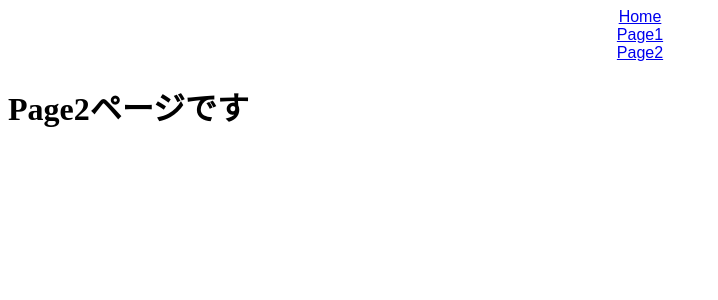
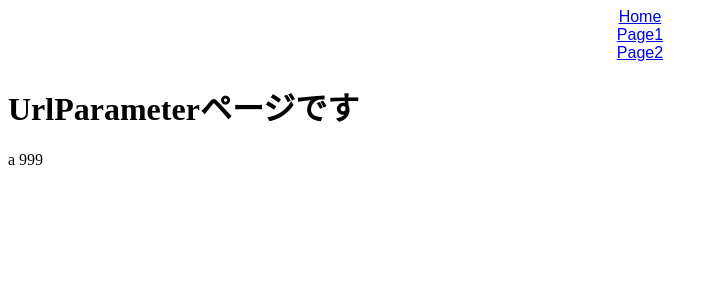
Before and after one commit to zorro901/react-router-dom-tutorial, a React (Create React App) app: page /page2/999 in a window 1280 px wide. Shown: the top 300 px of the page, without its empty margins (0-718 px from the left). Built offline with nearby package versions, Linux system fonts and the light colour scheme.

Commit message:
22. クエリパラメータを扱う

```diff
--- a/src/Page2.jsx
+++ b/src/Page2.jsx
@@ -1,7 +1,10 @@
+import { Link } from "react-router-dom";
+
 export const Page2 = () => {
   return (
     <div>
       <h1>Page2ページです</h1>
+      <Link to="/page2/999">URL Parameter</Link>
     </div>
   );
 };
--- /dev/null
+++ b/src/UrlParameter.jsx
@@ -0,0 +1,11 @@
+import { useParams } from "react-router-dom";
+
+export const UrlParameter = () => {
+  const { id } = useParams();
+  return (
+    <div>
+      <h1>UrlParameterページです</h1>
+      <p>a {id}</p>
+    </div>
+  );
+};
--- /dev/null
+++ b/src/router/Page2Routes.jsx
@@ -0,0 +1,15 @@
+import { Page2 } from "../Page2";
+import { UrlParameter } from "../UrlParameter";
+
+export const page2Routes = [
+  {
+    path: "/",
+    exact: true,
+    children: <Page2 />
+  },
+  {
+    path: "/:id",
+    exact: false,
+    children: <UrlParameter />
+  }
+];
--- a/src/router/Router.jsx
+++ b/src/router/Router.jsx
@@ -2,6 +2,7 @@ import { Switch, Route } from "react-router-dom";
 import { Home } from "../Home";
 import { Page2 } from "../Page2";
 import { page1Routes } from "./Page1Routes";
+import { page2Routes } from "./Page2Routes";
 
 export const Router = () => {
   return (
@@ -25,6 +26,22 @@ export const Router = () => {
           </Switch>
         )}
       />
+      <Route
+        path="/page2"
+        render={({ match: { url } }) => (
+          <Switch>
+            {page2Routes.map((route) => (
+              <Route
+                key={route.path}
+                exact={route.exact}
+                path={`${url}${route.path}`}
+              >
+                {route.children}
+              </Route>
+            ))}
+          </Switch>
+        )}
+      />
       <Route path="/page2">
         <Page2 />
       </Route>
```
